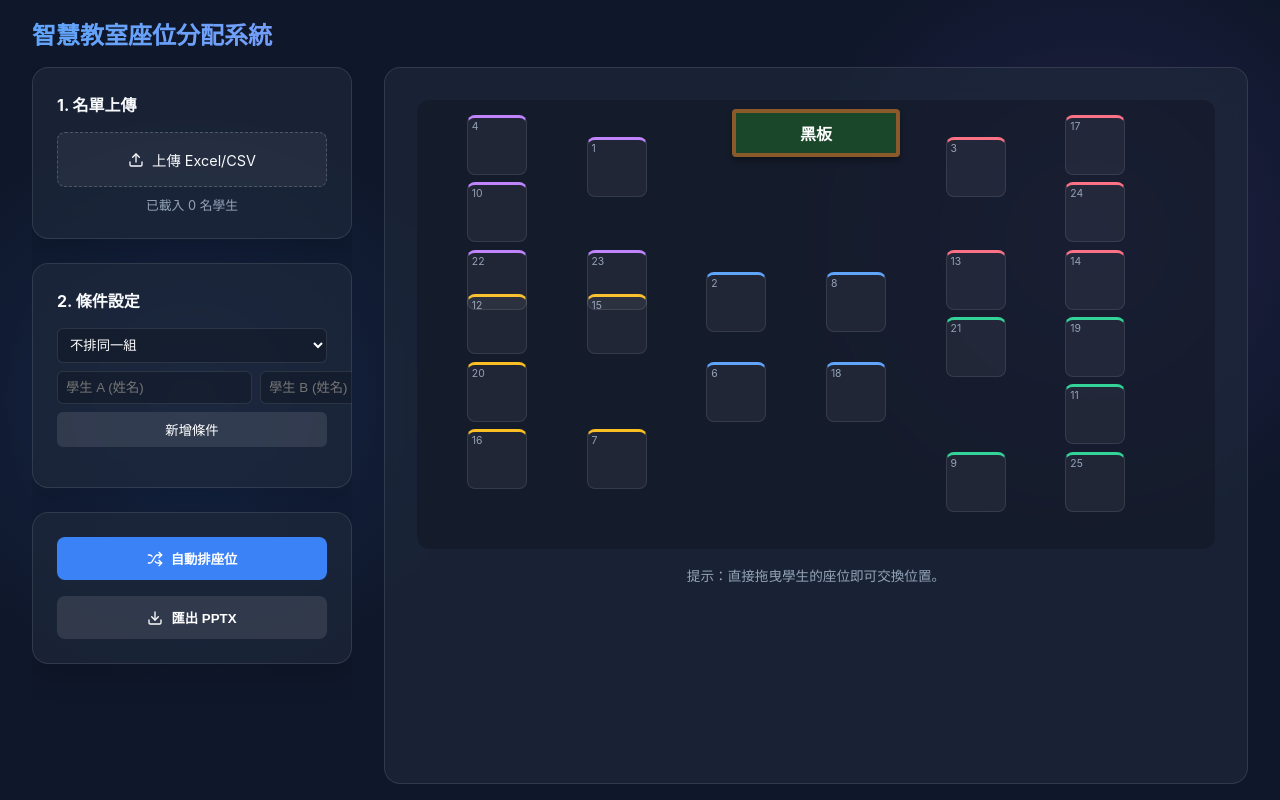
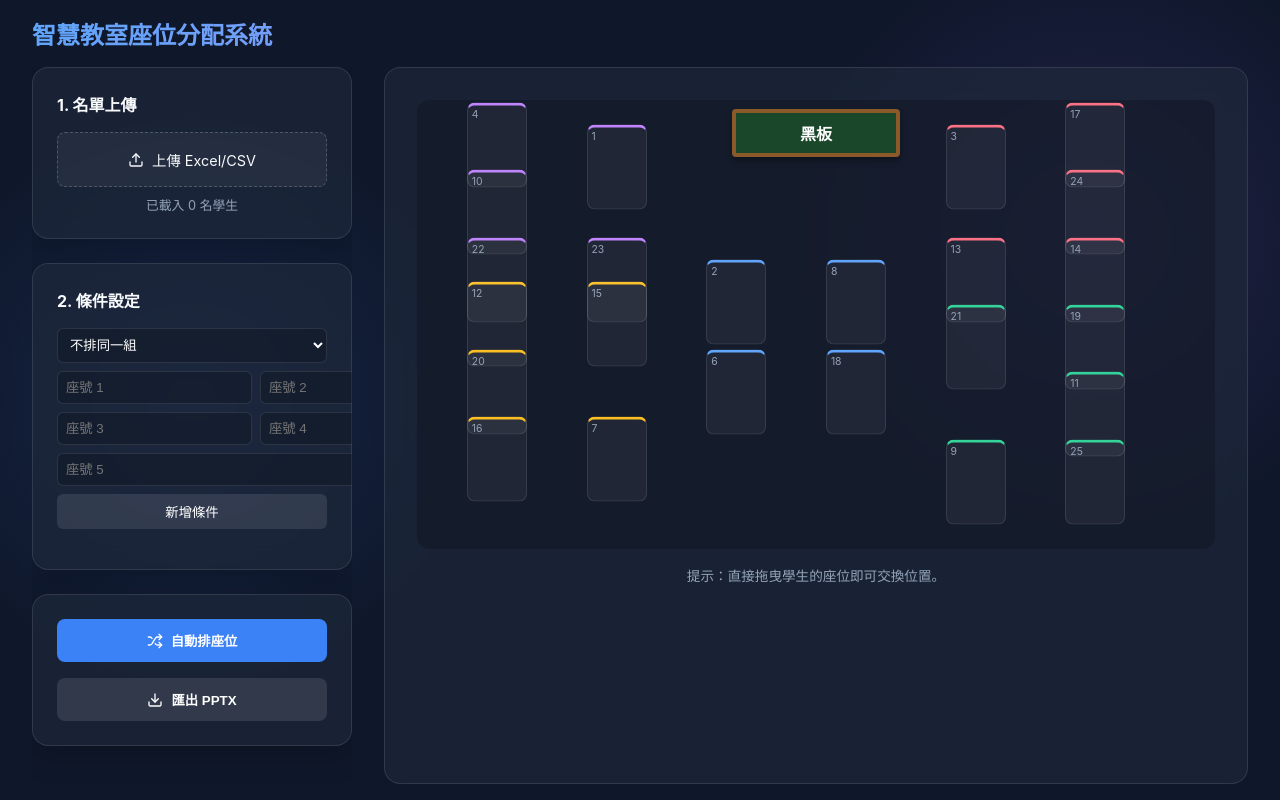
Before and after one commit to chy23/AUTO_SA, a React (Vite) app: page / in a window 1280 px wide. Built offline with nearby package versions, Linux system fonts and the light colour scheme.

Commit message:
Update: UI enhancements and up to 5 seat IDs for rules

```diff
--- a/src/App.css
+++ b/src/App.css
@@ -214,7 +214,7 @@ select:focus, input:focus {
 .seat {
   position: absolute;
   width: 60px;
-  height: 60px;
+  height: 85px;
   background: rgba(255, 255, 255, 0.05);
   border: 1px solid rgba(255, 255, 255, 0.1);
   border-radius: 8px;
--- a/src/App.jsx
+++ b/src/App.jsx
@@ -30,16 +30,22 @@ const evaluateAssignment = (assignment, rules) => {
   });
 
   rules.forEach(rule => {
-    const { type, student1, student2 } = rule;
-    // 找出這兩個學生的座位
-    const item1 = assignment.find(a => a.student?.name === student1 || a.student?.id === student1);
-    const item2 = assignment.find(a => a.student?.name === student2 || a.student?.id === student2);
+    const { type, students: ruleStudents } = rule;
 
-    if (!item1 || !item2 || !item1.student || !item2.student) return;
+    // 找出這些學生目前的座位
+    const items = ruleStudents.map(studentId =>
+      assignment.find(a => a.student?.id === studentId)
+    ).filter(Boolean);
 
-    const s1 = SEAT_MAP.find(s => s.id === item1.seatId);
-    const s2 = SEAT_MAP.find(s => s.id === item2.seatId);
-    if (!s1 || !s2) return;
+    // 如果沒有找到足夠的學生，就不算分數
+    if (items.length < 2) return;
+
+    // 兩兩比較
+    for (let i = 0; i < items.length; i++) {
+      for (let j = i + 1; j < items.length; j++) {
+        const s1 = SEAT_MAP.find(s => s.id === items[i].seatId);
+        const s2 = SEAT_MAP.find(s => s.id === items[j].seatId);
+        if (!s1 || !s2) continue;
 
         const isSameGroup = s1.groupId === s2.groupId;
         const isAdjacent = ADJACENCY_LIST[s1.id].includes(s2.id);
@@ -48,6 +54,8 @@ const evaluateAssignment = (assignment, rules) => {
         if (type === 'NOT_ADJACENT' && isAdjacent) penalty += 100;
         if (type === 'SAME_GROUP' && !isSameGroup) penalty += 50;
         if (type === 'ADJACENT' && !isAdjacent) penalty += 50;
+      }
+    }
   });
 
   return penalty;
@@ -112,14 +120,22 @@ function App() {
 
   // --- 規則設定相關 ---
   const [ruleType, setRuleType] = useState('NOT_SAME_GROUP');
-  const [ruleS1, setRuleS1] = useState('');
-  const [ruleS2, setRuleS2] = useState('');
+  const [ruleInputs, setRuleInputs] = useState(['', '', '', '', '']);
+
+  const handleRuleInputChange = (index, value) => {
+    const newInputs = [...ruleInputs];
+    newInputs[index] = value;
+    setRuleInputs(newInputs);
+  };
 
   const handleAddRule = () => {
-    if (!ruleS1 || !ruleS2 || ruleS1 === ruleS2) return;
-    setRules([...rules, { id: Date.now(), type: ruleType, student1: ruleS1, student2: ruleS2 }]);
-    setRuleS1('');
-    setRuleS2('');
+    const validStudents = ruleInputs.map(v => v.trim()).filter(v => v !== '');
+    if (validStudents.length < 2) {
+      alert("請至少輸入兩個座號");
+      return;
+    }
+    setRules([...rules, { id: Date.now(), type: ruleType, students: validStudents }]);
+    setRuleInputs(['', '', '', '', '']);
   };
 
   const removeRule = (id) => {
@@ -271,9 +287,17 @@ function App() {
                 <option value="SAME_GROUP">坐同一組</option>
                 <option value="ADJACENT">坐隔壁</option>
               </select>
-              <div className="rule-inputs">
-                <input type="text" placeholder="學生 A (姓名)" value={ruleS1} onChange={e => setRuleS1(e.target.value)} />
-                <input type="text" placeholder="學生 B (姓名)" value={ruleS2} onChange={e => setRuleS2(e.target.value)} />
+              <div className="rule-inputs" style={{ display: 'grid', gridTemplateColumns: '1fr 1fr', gap: '0.5rem' }}>
+                {ruleInputs.map((val, idx) => (
+                  <input
+                    key={idx}
+                    type="text"
+                    placeholder={`座號 ${idx + 1}`}
+                    value={val}
+                    onChange={e => handleRuleInputChange(idx, e.target.value)}
+                    style={idx === 4 ? { gridColumn: '1 / -1' } : {}}
+                  />
+                ))}
               </div>
               <button className="add-rule-btn" onClick={handleAddRule}>新增條件</button>
             </div>
@@ -281,7 +305,7 @@ function App() {
             <ul className="rule-list">
               {rules.map(r => (
                 <li key={r.id}>
-                  <span>{r.student1} 與 {r.student2}
+                  <span>{r.students.join(', ')}
                     {r.type === 'NOT_SAME_GROUP' && " 不能同組"}
                     {r.type === 'NOT_ADJACENT' && " 不能相鄰"}
                     {r.type === 'SAME_GROUP' && " 必須同組"}
--- a/src/index.css
+++ b/src/index.css
@@ -25,6 +25,7 @@ body {
   min-height: 100vh;
 }
 
+
 * {
   box-sizing: border-box;
 }
```
Lines whose indentation alone changed are shown as unchanged.
